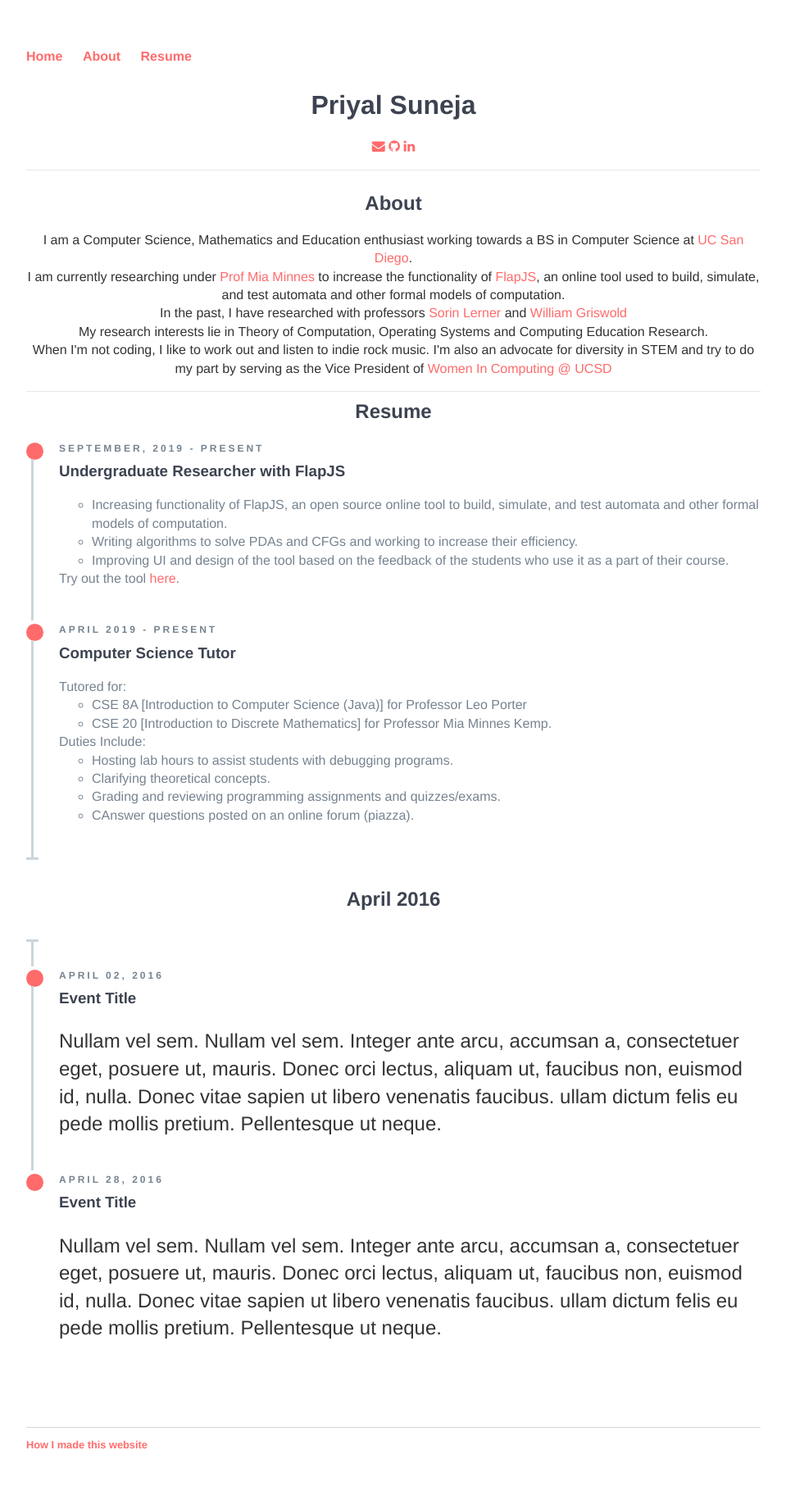
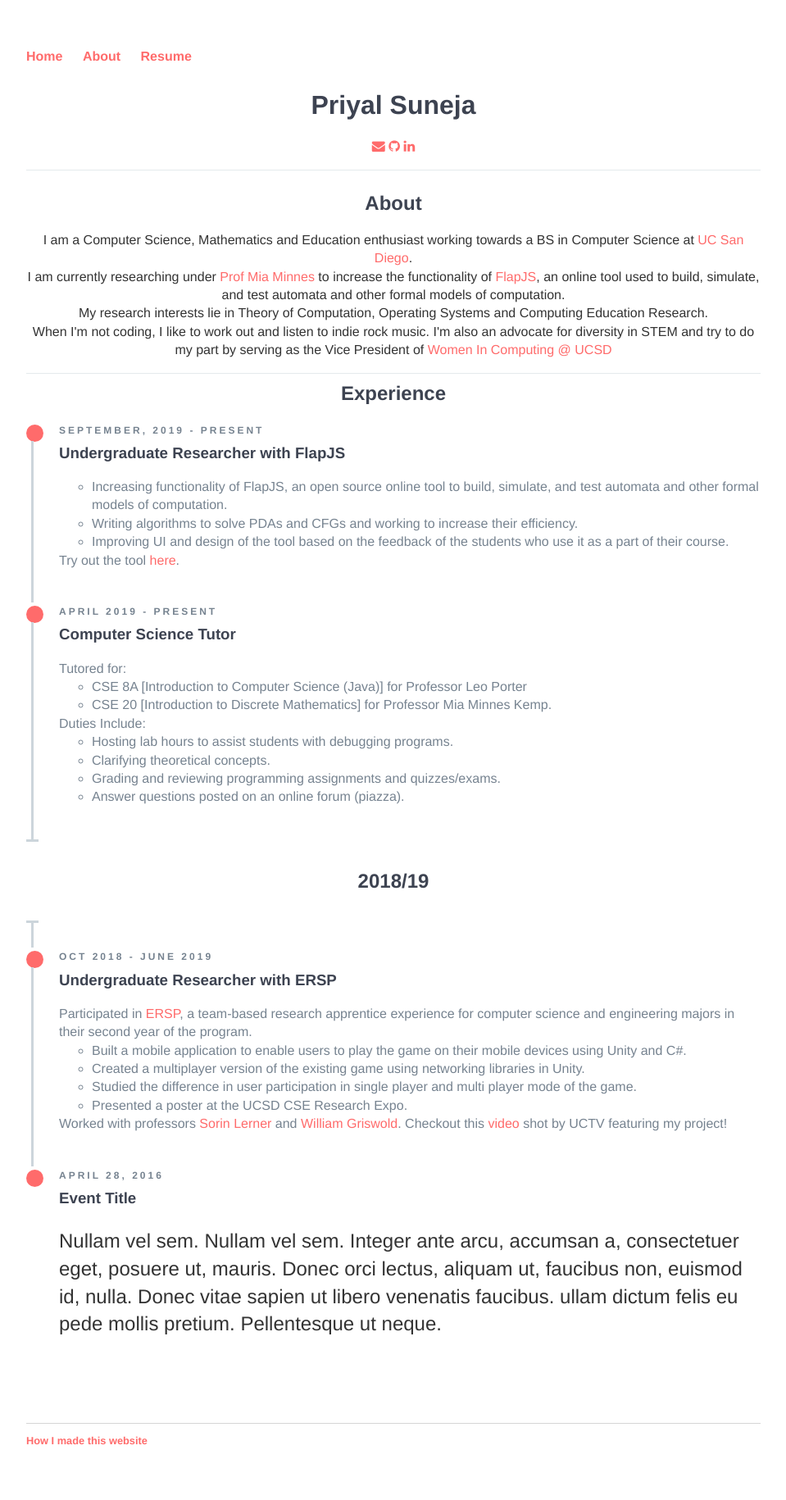
Before and after one commit to p-suneja/p-suneja.github.io, a Jekyll site: the page built from index.html, in a window 1280 px wide. Shown: the whole page at 82% size, without its empty margins (160-1119 px from the left). Built offline with Jekyll 4.4.1, drawn with Linux system fonts in a browser that asks for light colours; nearby versions of some CDN libraries.

Commit message:
added ERSP

```diff
--- a/index.html
+++ b/index.html
@@ -13,13 +13,12 @@ title: Priyal's Homepage
 	<a id="ABOUT"><h2>About</h2></a>
 	<p> I am a Computer Science, Mathematics and Education enthusiast working towards a BS in Computer Science at <a href="https://cse.ucsd.edu/" target="_blank">UC San Diego</a>.</p>
 	<p> I am currently researching under <a href="http://cseweb.ucsd.edu/~minnes/" target="_blank">Prof Mia Minnes</a> to increase the functionality of <a href="https://flapjs.github.io/FLAPJS-WebApp/" target="_blank">FlapJS</a>, an online tool used to build, simulate, and test automata and other formal models of computation.</p>
-	<p> In the past, I have researched with professors <a href="http://cseweb.ucsd.edu/~lerner/">Sorin Lerner</a> and <a href="https://cseweb.ucsd.edu/~wgg/">William Griswold</a> </p>
 	<p> My research interests lie in Theory of Computation, Operating Systems and Computing Education Research. </p>
 	<p> When I'm not coding, I like to work out and listen to indie rock music. I'm also an advocate for diversity in STEM and try to do my part by serving as the Vice President of <a href="http://wic.ucsd.edu/" target="_blank"> Women In Computing @ UCSD</a> </p>
 </div>
 
 
-<a id="RESUME"><h2>Resume</h2></a>
+<a id="EXPERIENCE"><h2>Experience</h2></a>
 
 <div class="container-fluid">
     <div class="row example-basic">
@@ -57,7 +56,7 @@ title: Priyal's Homepage
 				<li> Hosting lab hours to assist students with debugging programs. </li>
 				<li> Clarifying theoretical concepts. </li>
 				<li> Grading and reviewing programming assignments and quizzes/exams. </li>
-				<li> CAnswer questions posted on an online forum (piazza). </li>
+				<li> Answer questions posted on an online forum (piazza). </li>
 			    </ul>
                     </div>
                 </li>
@@ -65,18 +64,25 @@ title: Priyal's Homepage
                     <div class="timeline-info"></div>
                     <div class="timeline-marker"></div>
                     <div class="timeline-content">
-                        <h2 class="timeline-title">April 2016</h2>
+                        <h2 class="timeline-title">2018/19</h2>
                     </div>
                 </li>
                 <li class="timeline-item">
                     <div class="timeline-info">
-                        <span>April 02, 2016</span>
+                        <span>Oct 2018 - June 2019</span>
                     </div>
                     <div class="timeline-marker"></div>
                     <div class="timeline-content">
-                        <h3 class="timeline-title">Event Title</h3>
-                        <p>Nullam vel sem. Nullam vel sem. Integer ante arcu, accumsan a, consectetuer eget, posuere ut, mauris. Donec orci lectus, aliquam ut, faucibus non, euismod id, nulla. Donec vitae sapien ut libero venenatis faucibus. ullam dictum felis
-                            eu pede mollis pretium. Pellentesque ut neque. </p>
+                        <h3 class="timeline-title">Undergraduate Researcher with ERSP</h3>
+			    Participated in <a href="http://ersp.ucsd.edu/" target="_blank"> ERSP</a>, a team-based research apprentice experience for computer science and engineering majors in their second year of the program.
+			    <ul>
+				    <li> Built a mobile application to enable users to play the game on their mobile devices using Unity and C#.</li>
+				    <li> Created a multiplayer version of the existing game using networking libraries in Unity. </li>
+				    <li> Studied the difference in user participation in single player and multi player mode of the game.</li>
+				    <li> Presented a poster at the UCSD CSE Research Expo. </li>
+			    </ul>
+			    Worked with professors <a href="http://cseweb.ucsd.edu/~lerner/" target="_blank">Sorin Lerner</a> and <a href="https://cseweb.ucsd.edu/~wgg/" target="_blank">William Griswold</a>.
+			    Checkout this <a href="https://www.youtube.com/watch?v=D3bSsfRMNCg&t=411s" target="_blank"> video </a> shot by UCTV featuring my project!
                     </div>
                 </li>
                 <li class="timeline-item">
```
